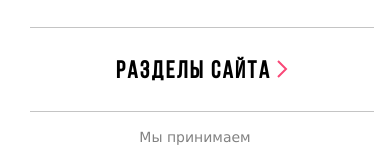
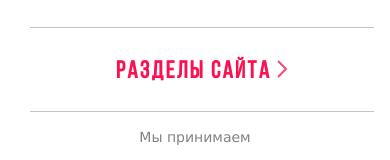
Before and after one commit to milla-romankova/benefit, a website built with Parcel: page src/index.html in a window 390 px wide. In both pictures the pointer is over the element "Разделы сайта". Shown: the part 3148-3308 px from the top of the page. Built offline with nearby package versions, Linux system fonts and the light colour scheme.

Commit message:
add hover to footer__title

```diff
--- a/src/styles/layout/footer.scss
+++ b/src/styles/layout/footer.scss
@@ -69,6 +69,11 @@
       color: #000;
       border-bottom: 1px solid $c-grey-line;
       border-top: 1px solid $c-grey-line;
+      transition: color 0.3s;
+
+      &:hover {
+        color: $c-rose-hover;
+      }
     }
   }
 
```
